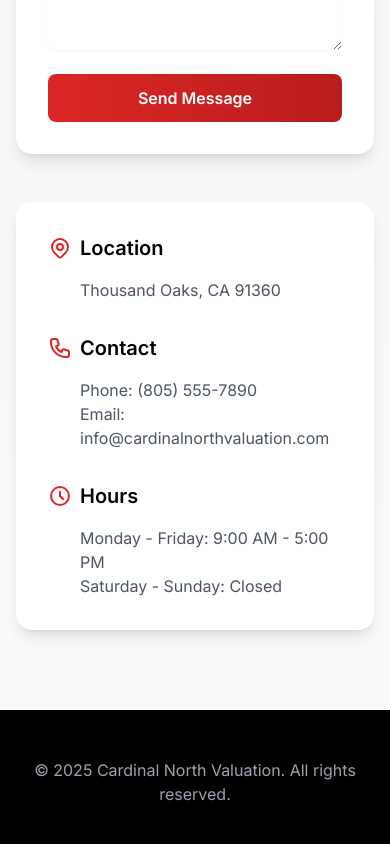
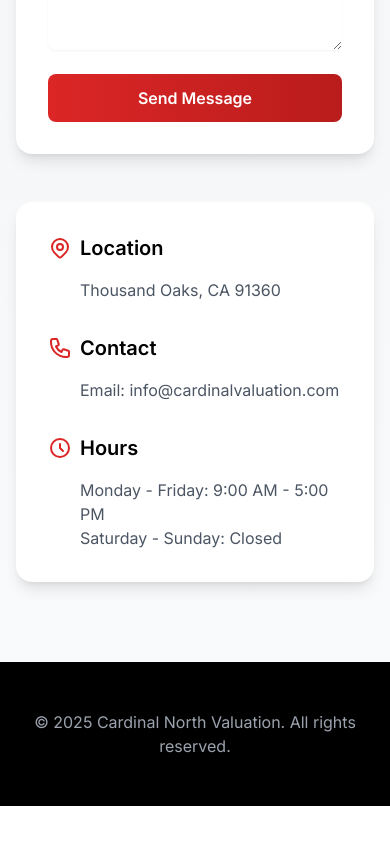
Before and after one commit to christianmillar31/CNVP, a Next.js app: page / in a window 390 px wide. Shown: the part 4551-5395 px from the top of the page. After the commit the page ends 5357 px from the top, so only its background shows below. Built offline with nearby package versions, Linux system fonts and the light colour scheme; a web font is replaced by a local one.

Commit message:
Update contact information: remove phone number and update email address

```diff
--- a/app/page.tsx
+++ b/app/page.tsx
@@ -287,8 +287,7 @@
                     Contact
                   </h3>
                   <p className="text-gray-600 ml-8">
-                    Phone: (805) 555-7890<br />
-                    Email: info@cardinalnorthvaluation.com
+                    Email: info@cardinalvaluation.com
                   </p>
                 </div>
                 <div>
```
